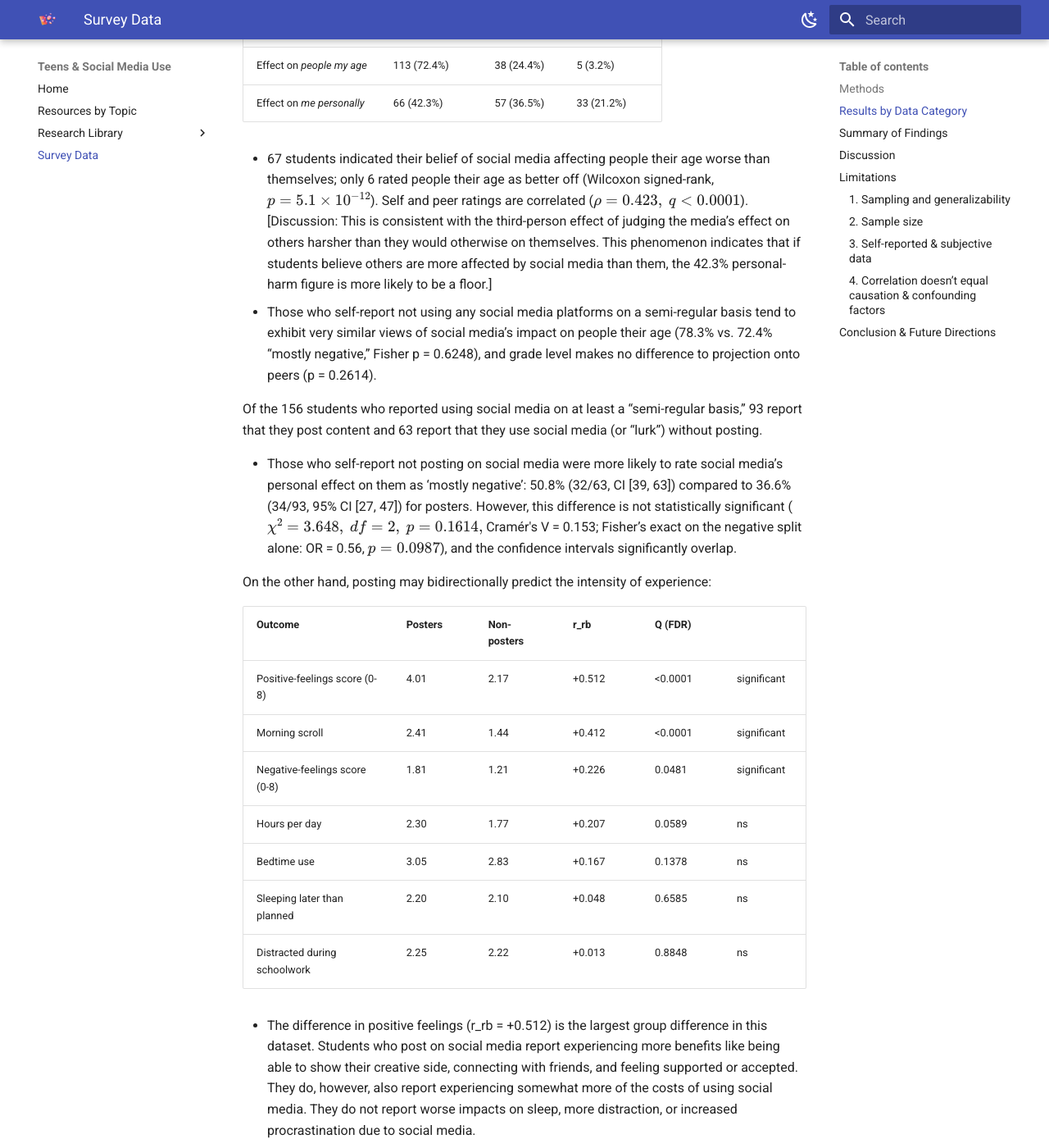
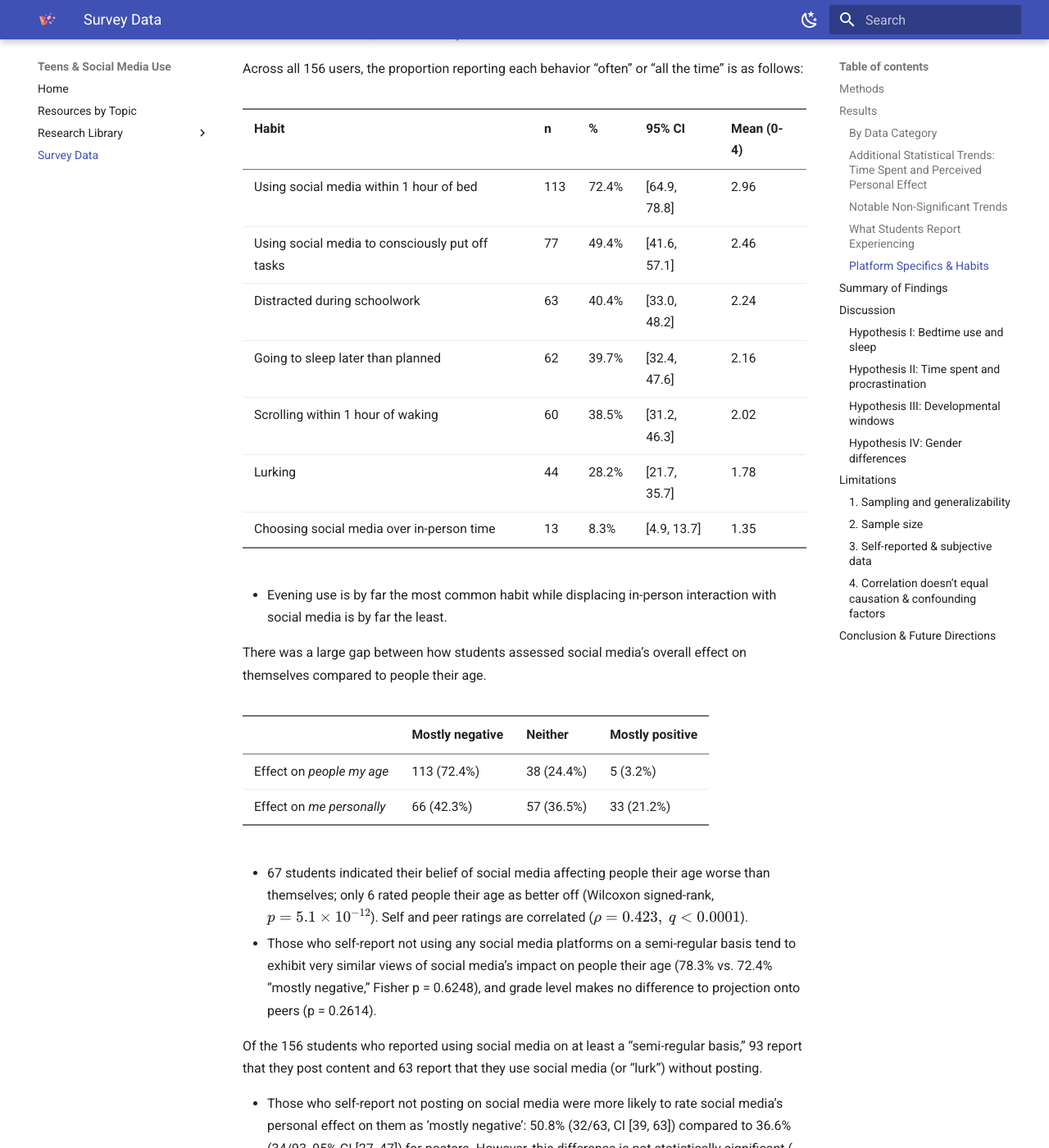
Before and after one commit to alberteks/smu-project-site, an MkDocs documentation site: the page built from docs/survey-data-analysis.md, in a window 1280 px wide and 1400 px high, scrolled down 9788 px. Shown: the whole window at 82% size. Built offline with MkDocs 1.6.1 and Material for MkDocs 9.7.7, drawn with Linux system fonts in a browser that asks for light colours; some of the changed text lies outside the part shown.

Commit message:
styling changes and typo fixes

```diff
--- a/docs/stylesheets/extra.css
+++ b/docs/stylesheets/extra.css
@@ -1,11 +1,16 @@
+/* callout text size */
 .md-typeset .admonition p,
 .md-typeset .admonition li {
     font-size: 0.9rem;
 }
+
+/* indented list item sub-section */
 .li_subsection {
     margin-left: 1.5rem;
     padding-left: 1rem;
 }
+
+/* acknowledgement statement */
 .acknowledgement {
   font-size: 0.8rem;
   font-style: italic;
@@ -13,3 +18,148 @@
   border-left: 2px solid var(--md-default-fg-color--lighter);
   padding-left: 0.8rem;
 }
+
+/* section headings */
+.md-typeset h1 {
+  font-weight: 700;
+  color: var(--md-default-fg-color);
+  margin: 1.0em 0 0.8em;
+  padding-bottom: 0.3em;
+  border-bottom: 1px solid var(--md-default-fg-color--lightest);
+}
+
+/* sub-section headings */
+.md-typeset h3 {
+  font-weight: 600;
+  margin: 2em 0 0.6em;
+}
+
+/* body text */
+.md-typeset {
+  line-height: 1.7;
+}
+
+/* lists */
+.md-typeset ul li,
+.md-typeset ol li {
+  margin-bottom: 0.3em;
+}
+.md-typeset ul ul,
+.md-typeset ol ol,
+.md-typeset ul ol,
+.md-typeset ol ul {
+  margin-top: 0.3em;
+}
+
+/* toc as numbered index */
+.md-typeset .toc-grid ul {
+  display: grid;
+  grid-template-columns: repeat(auto-fill, minmax(20rem, 1fr));
+  column-gap: 2.5rem;
+  list-style: none;
+  margin: 1em 0;
+  padding: 0;
+  counter-reset: toc;
+}
+
+.md-typeset .toc-grid ul li {
+  margin: 0;
+  padding: 0;
+  counter-increment: toc;
+  border-bottom: 1px solid var(--md-default-fg-color--lightest);
+}
+
+.md-typeset .toc-grid ul li a {
+  display: flex;
+  gap: 0.9rem;
+  padding: 0.65rem 0.2rem;
+  font-weight: 500;
+  color: var(--md-default-fg-color);
+}
+
+.md-typeset .toc-grid ul li a::before {
+  content: counter(toc, decimal-leading-zero);
+  font-weight: 400;
+  font-variant-numeric: tabular-nums;
+  color: var(--md-default-fg-color--light);
+}
+
+.md-typeset .toc-grid ul li a:hover {
+  color: var(--md-accent-fg-color);
+}
+
+/* hypothesis boxes for survey page */
+.md-typeset .admonition.hypothesis {
+  margin: 2em 0 1em;
+  border: 1px solid var(--md-default-fg-color--lighter);
+  border-radius: 3px;
+  box-shadow: none;
+  background-color: var(--md-code-bg-color);
+}
+
+.md-typeset .admonition.hypothesis h3 {
+  margin: 0.8em 0 0.3em;
+  padding: 0 1rem;
+  font-size: 1.3rem;
+}
+
+.md-typeset .admonition.hypothesis p {
+  margin: 0.4em 0 0.9em;
+  padding: 0 1rem;
+  font-size: 0.95rem;
+}
+
+/* table styling for survey analysis page */
+.md-typeset table:not([class]) {
+  display: table;
+  width: 100%;
+  font-size: 0.78rem;
+  border: none;
+  border-top: 2px solid var(--md-default-fg-color--light);
+  border-bottom: 2px solid var(--md-default-fg-color--light);
+  border-radius: 0;
+  box-shadow: none;
+}
+
+.md-typeset table:not([class]) th {
+  min-width: 0;
+  padding: 0.6em 0.9em;
+  font-weight: 600;
+  background: transparent;
+  color: var(--md-default-fg-color);
+  border-bottom: 1px solid var(--md-default-fg-color--light);
+}
+
+.md-typeset table:not([class]) td {
+  padding: 0.5em 0.9em;
+  border-top: 1px solid var(--md-default-fg-color--lightest);
+  font-variant-numeric: tabular-nums;
+}
+
+.md-typeset table:not([class]) tbody tr:first-child td {
+  border-top: none;
+}
+
+.md-typeset table:not([class]) tbody tr:hover {
+  background-color: var(--md-code-bg-color);
+}
+
+/* Breathing room around tables */
+.md-typeset .md-typeset__table {
+  margin: 1.2em 0;
+}
+
+/* section headings (## on survey page) */
+.md-typeset h2 {
+  font-weight: 700;
+  color: var(--md-default-fg-color);
+  margin: 2em 0 0.8em;
+  padding-bottom: 0.3em;
+  border-bottom: 1px solid var(--md-default-fg-color--lightest);
+}
+
+/* minor headings (####) */
+.md-typeset h4 {
+  font-weight: 600;
+  margin: 1.6em 0 0.5em;
+}
--- a/docs/survey-data-analysis.md
+++ b/docs/survey-data-analysis.md
@@ -20,19 +20,21 @@ Approximately 130 statistical tests were conducted for the dataset at a 5% error
 
 Three robustness checks were done. The hours variable was re-coded in four different ways: top band as 6.5, 7.5, 6.0, and pure rank order, and given that Spearman correlation works with ranks, none of the coefficients changed. Upon re-running the headline correlations, (including the three responses that were excluded) none changed by more than 0.06. Finally, an assessment of the internal consistencies of three composite scales used was conducted: Cronbach’s $\alpha =0.784$ for the six-item negative-habit composite, 0.720 for the four-item positive-feelings scale, and 0.711 for the four-item negative-feelings scale, which are all acceptable.
 
-## **Results by Data Category**
+## Results
 
-**Category I: Social Media Use & Sleep**
+### By Data Category
+
+#### Category I: Social Media Use & Sleep
 
 * Using social media within one hour of going to bed and going to sleep later than planned were significantly associated with one another (ρ = 0.596, 95% CI \[0.48, 0.69\], p = 2.3 × 10⁻¹⁶, q &lt; 0.0001, n = 156.) Total daily hours of sleep lost and daily average hours of social media usage were also correlated (ρ = 0.511, 95% CI \[0.38, 0.62\], q &lt; 0.0001).
 * 72.4% of students (113/156, 95% CI \[64.9, 78.8\]) self-report using social media within one hour of going to bed “often” or “all the time,” and only 2 students report never doing so. 39.7% (62/156, 95% CI \[32.4, 47.6\]) of students self-report that social media causes them to go to sleep later than planned “often” or “all the time.”
 
-**Category II: Time Spent on Social Media & Academic Procrastination**
+#### Category II: Time Spent on Social Media & Academic Procrastination
 
 * Daily average hours of social media usage and using social media to “consciously put off tasks” are moderately correlated: ρ = 0.452, 95% CI \[0.31, 0.58\], p = 3.1 × 10⁻⁹, q &lt; 0.0001. Procrastination and distraction while “actively working on school-related tasks” were also correlated (ρ = 0.491, q &lt; 0.0001), along with decreased sleep time and procrastination (ρ = 0.490, q &lt; 0.0001).
 * 49.4% (77/156, 95% CI \[41.6, 57.1\]) of students self-report using social media to put off tasks “often” or “all the time.” Additionally, 76.9% (120/156) self-report being distracted while doing schoolwork at least “sometimes,” and only 5.8% (9 students) report never being distracted by social media while doing schoolwork.
 
-**Category III: Impact of Social Media Use on Teens in Different Age Groups**
+#### Category III: Impact of Social Media Use on Teens in Different Age Groups
 
 * 9th graders in this sample were more likely than 12th graders to self-report that social media has a “mostly negative” personal effect on them. When 9th and 12th graders are compared, the results are as follows: χ² = 10.98, df = 2, p = 0.0041, Cramér's V = 0.368, n = 81; Fisher's exact test on the "mostly negative" split alone gives OR = 4.04, p = 0.0037. Time spent does not differ from grade-to-grade (Kruskal–Wallis H = 0.969, p = 0.809).
 * Trends do not become more or less pronounced as grade levels rise. 9th graders emerged as an outlier while grades 10 through 12 were more similar to each other, with confidence intervals nearly fully overlapping. Testing for broader trends across levels did not yield any significant results ($\rho =0.174$, $q=0.166$).
@@ -103,7 +105,7 @@ Of the 66 correlations, 3 are large ($\left|{\rho }\right|\geq 0.50$), 17 modera
 
 The habit most associated with negative feeling is displacement of in-person time; in other words, opting to go on social media rather than engaging with one’s friends or family in-person. It correlates with the negative-feelings score at $\rho =0.379,$ q &lt; 0.0001.
 
-**Notable Non-Significant Trends:**
+### Notable Non-Significant Trends
 
 * Grade level does not predict screen time (H = 0.969, p = 0.809); 9th and 12th graders report nearly identical usage.
 * Gender does not predict screen time (p = 0.257) or lurking (p = 0.232)
@@ -111,7 +113,7 @@ The habit most associated with negative feeling is displacement of in-person tim
 * Primary social media platform used does not predict habit intensity (H = 4.777, p = 0.311)
 * Posting status does not significantly predict perceived personal effect (${\chi }^{2}=3.648,$ p = 0.161)
 
-**What Students Report Experiencing:**
+### What Students Report Experiencing
 
 The survey contained eight questions about how social media makes students feel: four were framed positively and four negatively. This was the closest way of measuring students’ well being in our survey. Results were the most balanced in our dataset:
 
@@ -144,7 +146,7 @@ Daily average hours of social media usage does not predict how students feel. Ea
 * For time spent, none survives correction. Daily average hours of social media usage predict behavior (e.g., bedtime or procrastination) much better than feelings.
 * Students who self-reported feeling worse about their own lives compared to others on social media were more likely to rate social media negatively for themselves ($\rho =-0.218,\ q=0.025$). This was also the case for students self-reporting personally feeling no connection, support, or acceptance on social media ($\rho =+0.228,\ +0.196,\ +0.192{\ }$ respectively, all $q<0.05$). Of the three other negative items (drama, posting pressure, feeling left out), none were found to be associated with overall self-rating after correction was applied.
 
-**Platform Specifics & Habits**
+### Platform Specifics & Habits
 
 Among the 156 students who report using social media platforms on “at least a semi-regular basis,” platform of choice is fairly concentrated. The platform breakdown is as follows (multi-select multiple choice answers, so totals exceed 100%):
 
@@ -210,7 +212,6 @@ There was a large gap between how students assessed social media’s overall eff
 | Effect on *me personally* | 66 (42.3%) | 57 (36.5%) | 33 (21.2%) |
 
 * 67 students indicated their belief of social media affecting people their age worse than themselves; only 6 rated people their age as better off (Wilcoxon signed-rank, $p=5.1\times 1{0}^{-12}$). Self and peer ratings are correlated ($\rho =0.423,\ q<0.0001$).
-  \[Discussion: This is consistent with the third-person effect of judging the media’s effect on others harsher than they would otherwise on themselves. This phenomenon indicates that if students believe others are more affected by social media than them, the 42.3% personal-harm figure is more likely to be a floor.\]
 * Those who self-report not using any social media platforms on a semi-regular basis tend to exhibit very similar views of social media’s impact on people their age (78.3% vs. 72.4% “mostly negative,” Fisher p = 0.6248), and grade level makes no difference to projection onto peers (p = 0.2614).
 
 Of the 156 students who reported using social media on at least a “semi-regular basis,” 93 report that they post content and 63 report that they use social media (or “lurk”) without posting.
@@ -293,7 +294,10 @@ Students in this sample report substantially less social media use (a mean of ar
 
 *We now establish a set of hypotheses we generated based on our prior research, and evaluate our data’s support or contradiction of each. We also provide disclaimers for each of these conclusions and any others drawn from the data under that topic.*
 
-**Hypothesis I:** Previous research has indicated that frequent social media use in the evening near bedtime is associated with a later sleep time, poorer sleep quality, and decreased duration of sleep. Since many social media apps have a built-in “infinite scroll” feature, adolescents may find it particularly challenging to refrain from lengthy scrolling at bedtime. Furthermore, exposure to the blue light emitted from device screens suppresses melatonin, a hormone that plays a key role in governing the sleep-wake cycle.
+!!! hypothesis ""
+    ### Hypothesis I: Bedtime use and sleep
+
+    Previous research has indicated that frequent social media use in the evening near bedtime is associated with a later sleep time, poorer sleep quality, and decreased duration of sleep. Since many social media apps have a built-in “infinite scroll” feature, adolescents may find it particularly challenging to refrain from lengthy scrolling at bedtime. Furthermore, exposure to the blue light emitted from device screens suppresses melatonin, a hormone that plays a key role in governing the sleep-wake cycle.
 
 **Supported by our data.** The relationship between social media use in the evening near bedtime and later sleep time is the strongest out of the 66 pairwise correlations assessed in the survey. Note, however, that the association between using social media within one hour of going to bed and going to sleep later than planned still only had a correlation of 0.596. This means that the two measures share roughly 36% of their variance. This is a strong association for such a pairwise correlation; however, it still leaves a majority of variation in lost sleep unaccounted for.
 
@@ -303,18 +307,27 @@ Overall, this correlation seems consistent with prior research on social media (
 
 Finally, note that the impact of "infinite scroll” and blue light emitted from devices, along with quality of sleep, are not assessed in our survey. So, this part of the hypothesis remains untested and should be examined in the future for corroboration.
 
-**Hypothesis II:** Various correlational studies done in the past observed a positive relationship between time spent on social networks and academic procrastination. Many cited the displacement of focus time offline with heavy social media use as a way of avoiding or putting off school-related assignments.
+!!! hypothesis ""
+    ### Hypothesis II: Time spent and procrastination
+
+    Various correlational studies done in the past observed a positive relationship between time spent on social networks and academic procrastination. Many cited the displacement of focus time offline with heavy social media use as a way of avoiding or putting off school-related assignments.
 
 **Supported by our data.** However, note the association is only moderate, with about 20% of variance shared between time spent and academic procrastination. This correlation is also potentially explained by the converse of the hypothesis; it is possible that students who are already procrastinating simply adopt social media as their distraction of choice over other actions, and social media may have no causation on procrastination if this is the case.
 Some free-responses from students indicated social media as a reason for procrastination: for example, one reported feeling “very guilty about being on YouTube shorts but can’t seem to stop.” However, this is only anecdotal and subjective, and cannot be used as an indicator of the actual directionality of the correlation factors. It was also not consistent across answers.
 
-**Hypothesis III:** Various studies have suggested the idea of “developmental windows of sensitivity” during adolescence, wherein the negative effects of heavy social media use on academics and various aspects of social life are more pronounced in younger adolescents.
+!!! hypothesis ""
+    ### Hypothesis III: Developmental windows
+
+    Various studies have suggested the idea of “developmental windows of sensitivity” during adolescence, wherein the negative effects of heavy social media use on academics and various aspects of social life are more pronounced in younger adolescents.
 
 **Somewhat supported by our data.** Specifically, the claim that freshmen differed from older students is more greatly supported, whereas the claim that vulnerability steadily declines with age or grade level is not statistically supported. Furthermore, since our survey is cross-sectional, it is difficult to judge what other mediating factors besides potential “developmental windows” of age might be affecting the results.
 
 We cannot reliably determine what resulted in the gap between freshman responses and those of other grade-level students. One potential explanation is a difference in how self-critical students from different grades are of their own behavior, another might be the difference in high school experience/social adjustment across different years of schooling, and finally it might have something to do with neurological “developmental windows” as suggested by the hypothesis. Our survey did not have any means of distinguishing or weighting any of these factors. However, the survey found no evidence of a steady trend across all grade levels.
 
-**Hypothesis IV:** Prior studies have outlined that female-identifying individuals have an increased likelihood of being adversely affected by time spent on social media, particularly when it comes to mental health (including symptoms of depression, body image problems, and disordered eating), whereas a direct correlation is seldom found in their male-identifying counterparts.
+!!! hypothesis ""
+    ### Hypothesis IV: Gender differences
+
+    Prior studies have outlined that female-identifying individuals have an increased likelihood of being adversely affected by time spent on social media, particularly when it comes to mental health (including symptoms of depression, body image problems, and disordered eating), whereas a direct correlation is seldom found in their male-identifying counterparts.
 
 **Somewhat supported by our data.** First, note that the social comparison item was a proxy for the symptoms listed in this hypothesis – we did not rigorously test each symptom on its own. Additionally, the effects lean towards self-reported experiences on social media rather than time spent; the data found that gender is not significantly associated with time spent at all $(p=0.257$). Crucially, the pattern is also not one-directional; female students reported more positive experiences as well as negative ones. Furthermore, effect sizes are small to moderate throughout self-reported mental health factors (r\_rb  ≈ 0.21–0.34) in general.
 
```
Also changed, not shown: other parts of docs/survey-data-analysis.md (+15 -15 lines), docs/index.md (+26 -23 lines).
